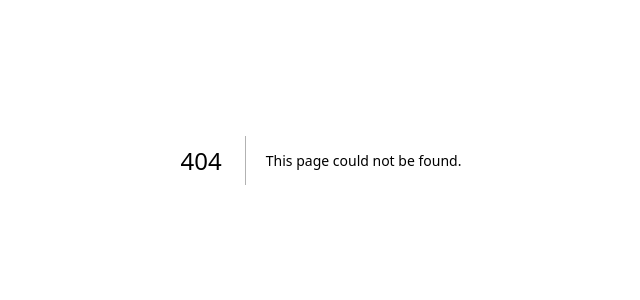
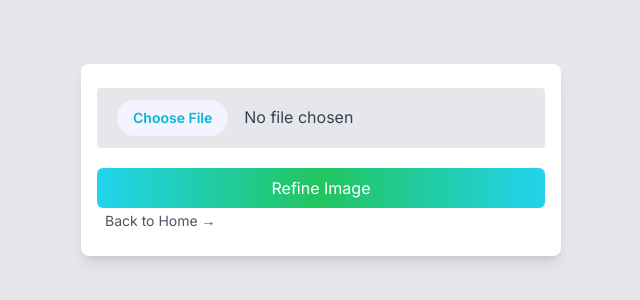
Before and after one commit to hasin023/stable-nextjs, a Next.js app: page /image in a window 1280 px wide. Before the commit this address had no page. Shown: the part 240-540 px from the top of the page, without its empty margins (319-959 px from the left). Built offline with nearby package versions, Linux system fonts and the light colour scheme.

Commit message:
Added image refine page

```diff
--- /dev/null
+++ b/app/image/page.tsx
@@ -0,0 +1,97 @@
+"use client"
+
+import { useState, ChangeEvent, FormEvent } from "react"
+import Image from "next/image"
+import Link from "next/link"
+import hf from "@/config/huggingFace"
+
+function ImageUpload(): JSX.Element {
+  const [imageFile, setImageFile] = useState<File | null>(null)
+  const [refinedImageUrl, setRefinedImageUrl] = useState<string | null>(null)
+  const [loading, setLoading] = useState<boolean>(false)
+
+  const handleFileChange = (event: ChangeEvent<HTMLInputElement>): void => {
+    const file = event.target.files?.[0]
+    if (file) {
+      setImageFile(file)
+    }
+  }
+
+  const handleSubmit = async (
+    event: FormEvent<HTMLFormElement>
+  ): Promise<void> => {
+    event.preventDefault()
+    if (!imageFile) return
+
+    setLoading(true)
+    try {
+      console.log("")
+    } catch (error) {
+      console.error("Error refining image:", error)
+    }
+    setLoading(false)
+  }
+
+  return (
+    <div className='min-h-screen bg-gray-200 py-4 flex flex-col justify-center sm:py-10'>
+      <div className='relative py-1 sm:max-w-xl sm:mx-auto'>
+        <div className='relative px-6 py-8 bg-white shadow-lg sm:rounded-lg sm:py-6 sm:px-4'>
+          <form onSubmit={handleSubmit} className='max-w-md mx-auto'>
+            <input
+              type='file'
+              accept='image/*'
+              onChange={handleFileChange}
+              className='w-full px-5 py-3 text-gray-700 bg-gray-200 rounded file:mr-4 file:py-2 file:px-4 file:rounded-full file:border-0 file:text-sm file:font-semibold file:bg-violet-50 file:text-cyan-500 hover:file:bg-gradient-to-r to-cyan-400 from-green-500 hover:file:text-cyan-50'
+            />
+            <button
+              type='submit'
+              className='w-full mt-5 px-3 py-2 text-white bg-gradient-to-r from-cyan-400 via-green-500 to-cyan-400 rounded-md focus:outline-none'
+              disabled={!imageFile || loading}
+            >
+              Refine Image
+            </button>
+          </form>
+          <Link
+            href='/'
+            className='text-gray-600 text-sm px-2 py-1 mt-4 hover:underline hover:text-lime-700'
+          >
+            Back to Home &rarr;
+          </Link>
+        </div>
+      </div>
+      {loading && (
+        <div className='mt-12 flex justify-center'>
+          <div className='loader ease-linear rounded-full border-4 border-t-4 border-gray-200 h-12 w-12'></div>
+        </div>
+      )}
+      {refinedImageUrl && (
+        <div className='mt-12 flex justify-center'>
+          <Image
+            src={refinedImageUrl}
+            alt='Refined image'
+            className='rounded-lg shadow-lg'
+            height={350}
+            width={350}
+          />
+        </div>
+      )}
+      <style jsx>{`
+        .loader {
+          animation: spin 1s linear infinite;
+          border-top-color: #3498db;
+        }
+
+        @keyframes spin {
+          0% {
+            transform: rotate(0deg);
+          }
+          100% {
+            transform: rotate(360deg);
+          }
+        }
+      `}</style>
+    </div>
+  )
+}
+
+export default ImageUpload
--- a/app/page.tsx
+++ b/app/page.tsx
@@ -3,6 +3,7 @@
 import { useState, FormEvent } from "react"
 import Image from "next/image"
 import hf from "@/config/huggingFace"
+import Link from "next/link"
 
 function Home(): JSX.Element {
   const [inputValue, setInputValue] = useState<string>(
@@ -57,7 +58,7 @@ function Home(): JSX.Element {
   return (
     <div className='min-h-screen bg-gray-200 py-4 flex flex-col justify-center sm:py-10'>
       <div className='relative py-1 sm:max-w-xl sm:mx-auto'>
-        <div className='relative px-4 py-8 bg-white shadow-lg sm:rounded-lg sm:p-8'>
+        <div className='relative px-6 py-8 bg-white shadow-lg sm:rounded-lg sm:py-6 sm:px-4'>
           <form onSubmit={handleSubmit} className='max-w-md mx-auto'>
             <textarea
               rows={2}
@@ -87,6 +88,12 @@ function Home(): JSX.Element {
               Submit
             </button>
           </form>
+          <Link
+            href='/image'
+            className='text-gray-600 text-sm px-2 py-1 hover:underline hover:text-lime-700'
+          >
+            Refine an image &rarr;
+          </Link>
         </div>
       </div>
       {loading && (
--- a/config/huggingFace.ts
+++ b/config/huggingFace.ts
@@ -1,6 +1,6 @@
 import { HfInference } from "@huggingface/inference"
 
-const HF_ACCESS_TOKEN = "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"
+const HF_ACCESS_TOKEN = process.env.NEXT_PUBLIC_HF_ACCESS_TOKEN
 
 const hf = new HfInference(HF_ACCESS_TOKEN)
 
```
